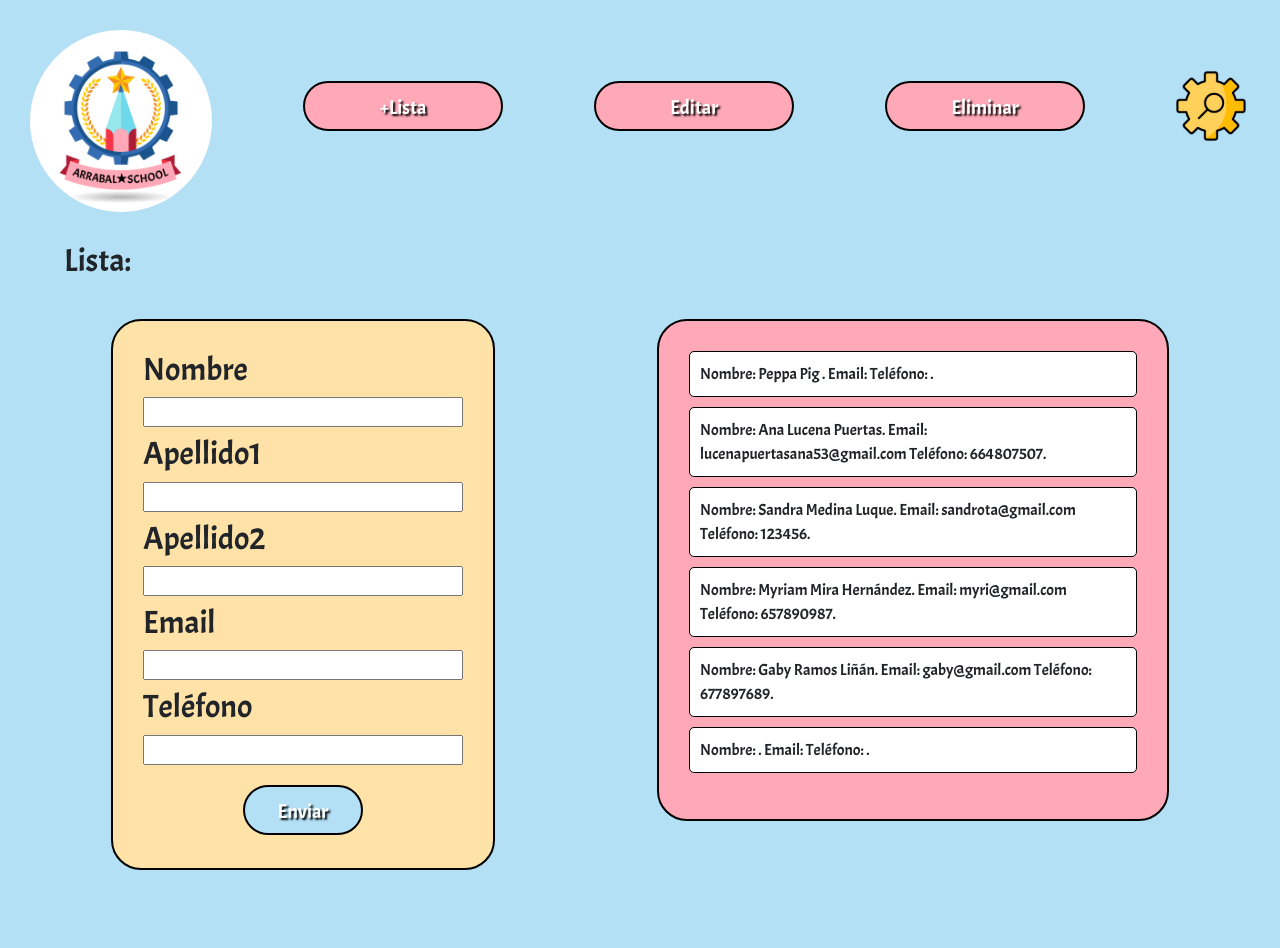
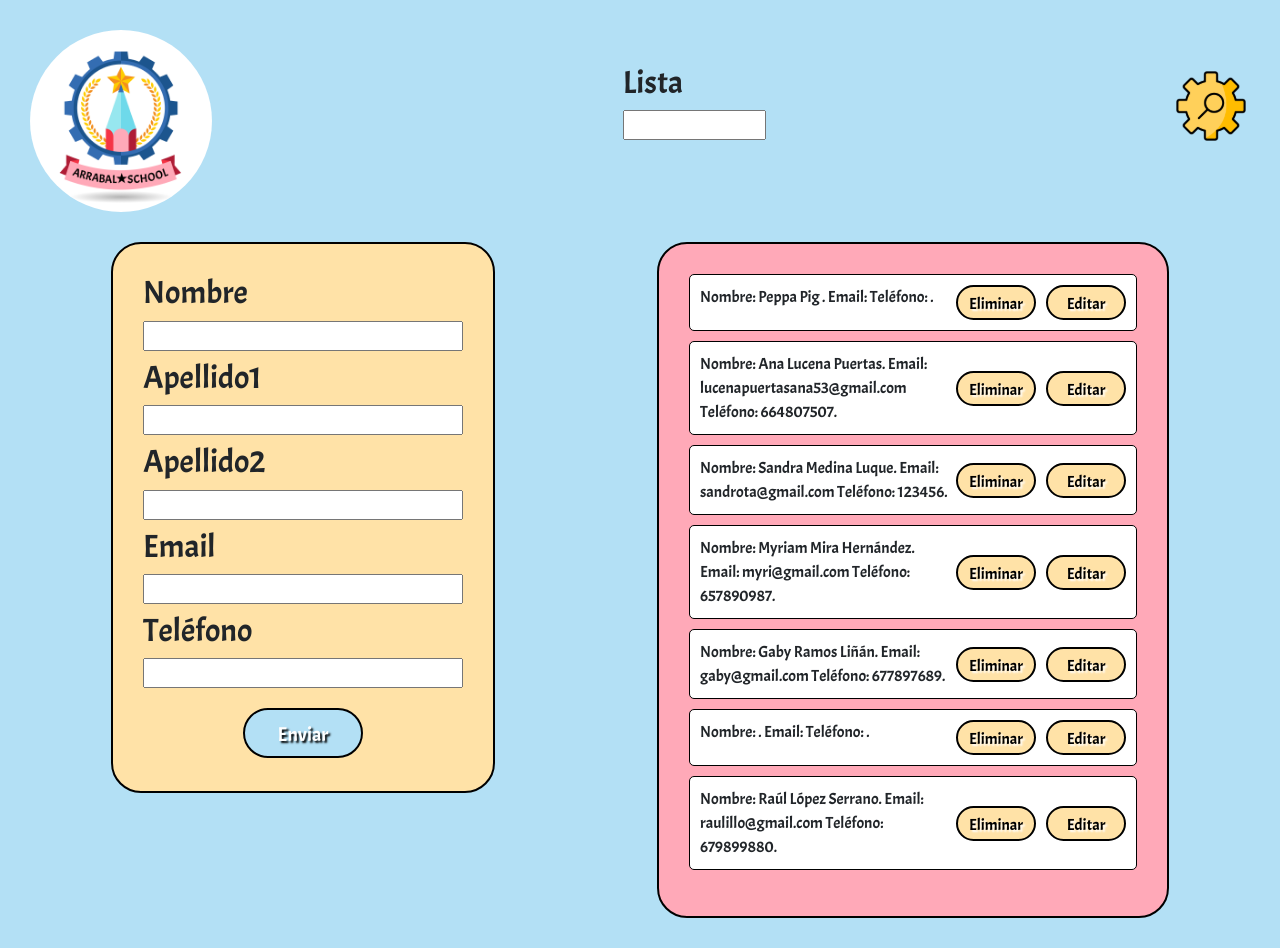
Before and after one commit to Analucena53/AdmonListaCole, a React (Vite) app in the folder AdmonListaCole/: page / in a window 1280 px wide. Before the commit the page ends 900 px from the top, so only its background shows below. Built offline with nearby package versions, Linux system fonts and the light colour scheme; data requests are answered from the project's data file.

Commit message:
botones nuevos

```diff
--- a/AdmonListaCole/db.json
+++ b/AdmonListaCole/db.json
@@ -44,6 +44,14 @@
       "userSurname2": "",
       "userEmail": "",
       "userTlf": ""
+    },
+    {
+      "id": "b615",
+      "userName": "Raúl ",
+      "userSurname": "López",
+      "userSurname2": "Serrano",
+      "userEmail": "raulillo@gmail.com",
+      "userTlf": "679899880"
     }
   ]
 }
--- a/AdmonListaCole/src/Components/UserList.jsx
+++ b/AdmonListaCole/src/Components/UserList.jsx
@@ -21,11 +21,9 @@ const UserList = () => {
     async function getData(){
         let users = await UserService.getAllUsers();
         setUserList(users)
-
-        }
+    };
 
         getData();
-
 
     function handleNameChange(e) {
         setUser({...user, [e.target.name]:e.target.value})
@@ -39,7 +37,6 @@ const UserList = () => {
         }
         await UserService.submitUser(user);
 
-
         setUser({
             userName: "",
             userSurname:"",
@@ -49,19 +46,18 @@ const UserList = () => {
         });
     }
 
-
     return (
         <>
 
         <nav className="contentNav">
             <img className="logo" src={logoCole} alt="logo colegio Arrabal"/>
-            <button className="buttonnav" onClick="addList()">+Lista</button>
-            <button className="buttonnav" onClick="editList()">Editar</button>
-            <button className="buttonnav" onClick="delet()">Eliminar</button>
+            <label className='listTitle'>
+                <h2>Lista</h2>
+                <input className='inputTitle' type="text" id="textTitleList" name="titleList" value={user.titleList} onChange={handleNameChange} required/>
+            </label>
             <img className="conf" src={conf} alt="configuración"></img>
         </nav>
 
-        <h2 className='list'>Lista:</h2>
 
         <div className='content'>
             <form className="formList">
@@ -95,11 +91,15 @@ const UserList = () => {
             </form>
 
             <section className='resultForm'>
-                <ul>
+                <ul className='ulResultForm'>
                 {
                     userList.map((user, index) => (
-                            <li key={index}>
+                            <li className="liResultForm" key={index}>
                                 Nombre: {user.userName} {user.userSurname} {user.userSurname2}. Email: {user.userEmail} Teléfono: {user.userTlf}.
+                                <div className='bottonsResultForm'>
+                                    <button className='buttonDelete' onClick={() => handleRemoveUser(index)}>Eliminar</button>
+                                    <button className='buttonEdit' onClick={() => handleEditUser(index)}>Editar</button>
+                                </div>
                             </li>
                             ))
                 }
--- a/AdmonListaCole/src/index.css
+++ b/AdmonListaCole/src/index.css
@@ -78,6 +78,17 @@ body{
     width: 100%;
 }
 
+.liResultForm{
+    display: flex;
+    justify-content:space-between;
+    margin-bottom: 10px;
+    background-color: #fff;
+    border-radius: 5px;
+    border: 1px solid black;
+    padding: 10px;
+
+}
+
 .buttonForm {
     display: block;
     background-color: rgba(179, 224, 245, 1);
@@ -101,6 +112,7 @@ body{
     font-family: 'Acme', sans-serif;
     margin-right: 30px;
     margin-top: 30px;
+    margin-bottom: 30px;
     padding-top: 30px;
     padding-bottom: 30px;
     border: 2px solid rgb(0, 0, 0);
@@ -114,19 +126,47 @@ body{
     padding: 0;
 }
 
-.resultForm li {
-    margin-bottom: 10px;
-    background-color: #fff;
-    border-radius: 5px;
-    border: 1px solid black;
-    padding: 10px;
+
+.buttonDelete{
+    background-color: rgba(255, 226, 167, 1);
+    width: 80px;
+    height: 35px;
+    color: #000000;
+    padding: 5px;
+    margin-right: 10px;
+    font-family: 'acme', sans-serif;
+    font-size: 16px;
+    text-shadow: 2px 2px 2px rgb(255, 255, 255);
+    border: 2px solid rgb(0, 0, 0);
+    border-radius: 30px;
+    cursor: pointer;
 }
 
-.resultForm li:hover {
-    background-color: rgba(179, 224, 245, 1);
+.buttonEdit{
+    background-color: rgba(255, 226, 167, 1);
+    width: 80px;
+    height: 35px;
+    color: #000000;
+    padding: 5px;
+    font-family: 'acme', sans-serif;
+    font-size: 16px;
+    text-shadow: 2px 2px 2px rgb(255, 255, 255);
+    border: 2px solid rgb(0, 0, 0);
+    border-radius: 30px;
+    cursor: pointer;
+}
+
+.bottonsResultForm{
+    display: flex;
+    justify-content: flex-end;
+    align-items: center;
 }
 
 .buttonForm:hover {
     background-color: rgba(255, 169, 184, 1);
     color: #fff;
 }
+
+.resultForm li:hover {
+    background-color: rgba(179, 224, 245, 1);
+}
```
Also changed, not shown: AdmonListaCole/src/userService.js (line endings or trailing spaces).
